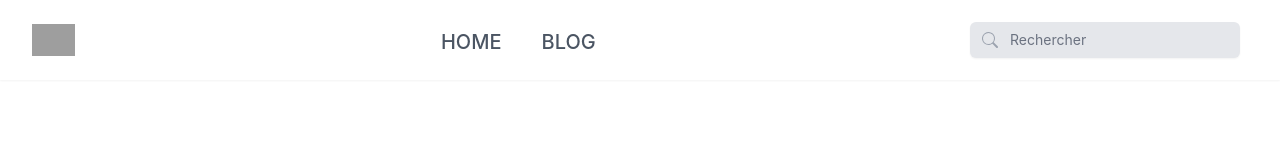
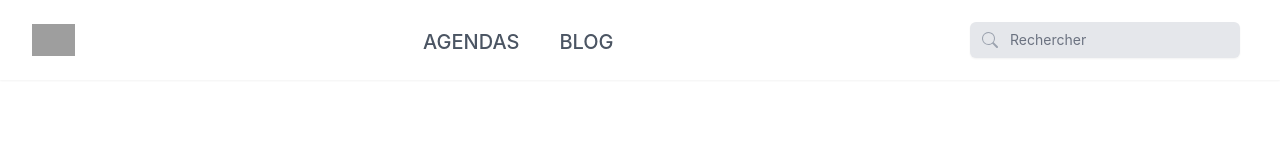
Before and after one commit to CPlusPatch/eem-web, a Next.js app: page / in a window 1280 px wide. Shown: the top 160 px of the page. Built offline with nearby package versions, Linux system fonts and the light colour scheme; grey boxes are pictures that could not be loaded.

Commit message:
Added navbar

```diff
--- a/pages/index.js
+++ b/pages/index.js
@@ -6,7 +6,7 @@ import { Search } from "react-bootstrap-icons";
 const navigation = [
 	{
 		href: "/",
-		label: "Home",
+		label: "Agendas",
 	},
 	{
 		href: "/blog",
```
